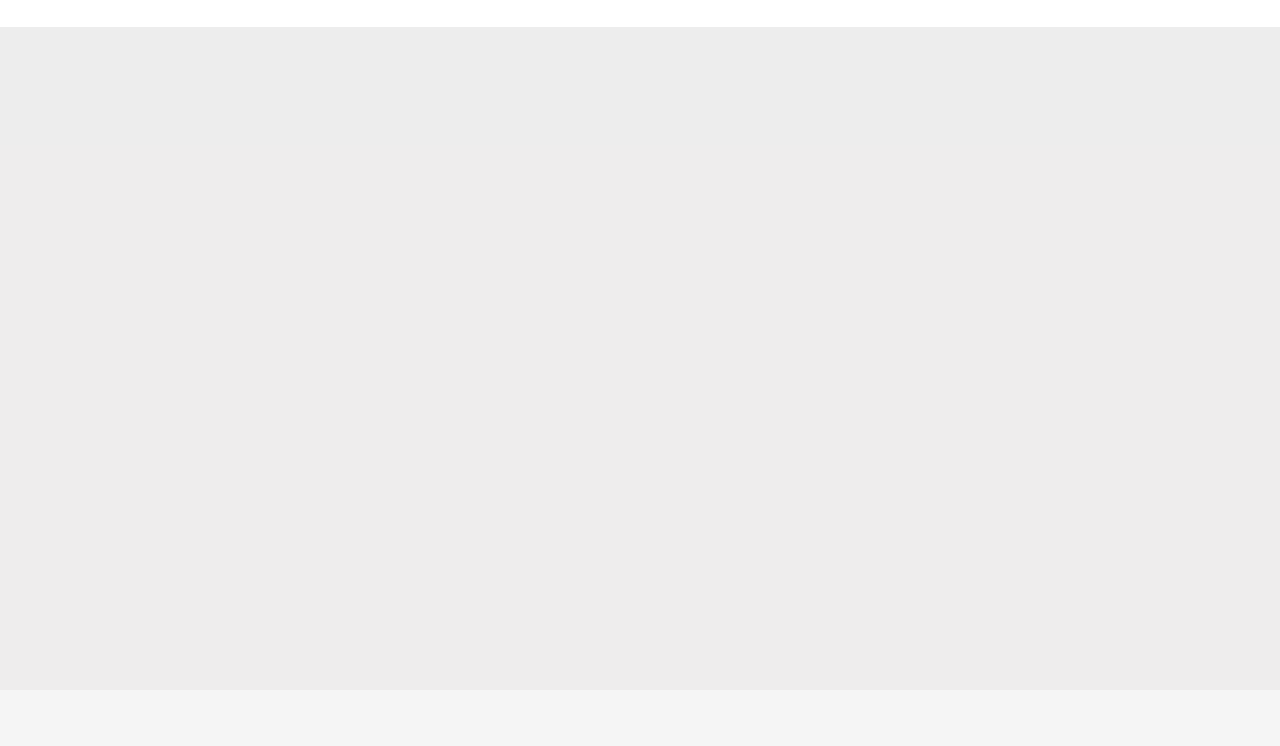
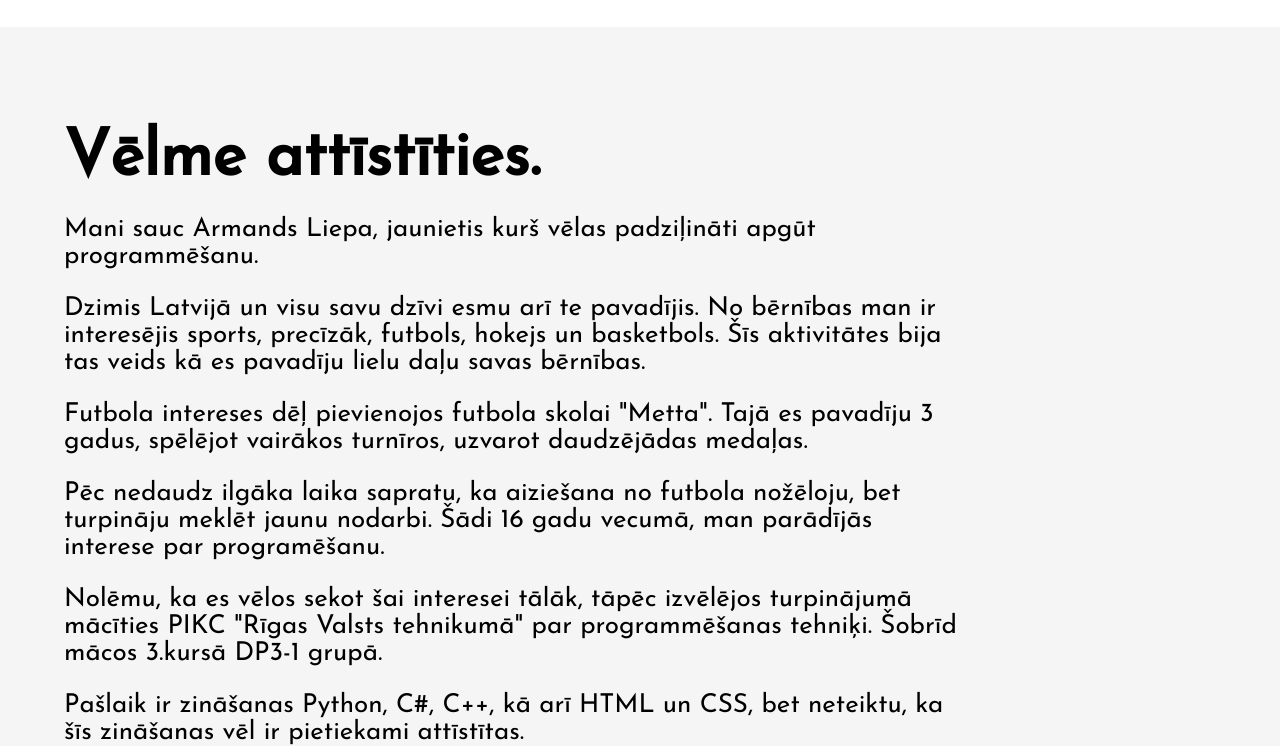
Before and after one commit to armands62/armands62.github.io, a plain HTML site: page about.html in a window 1280 px wide. Shown: the part 110-856 px from the top of the page. Before the commit the page ends 800 px from the top, so only its background shows below. Drawn offline with Linux system fonts and the light colour scheme.

Commit message:
about pabeigts, varbut velak vel images pieliks

```diff
--- a/about.html
+++ b/about.html
@@ -26,9 +26,17 @@
         </nav>
       </header>
       <div class="main">
-        <h1></h1>
+        <div class="about">
+          <h1>Vēlme attīstīties.</h1>
+          <p>Mani sauc Armands Liepa, jaunietis kurš vēlas padziļināti apgūt programmēšanu.</p>
+          <p>Dzimis Latvijā un visu savu dzīvi esmu arī te pavadījis. No bērnības man ir interesējis sports, precīzāk, futbols, hokejs un basketbols. Šīs aktivitātes bija tas veids kā es pavadīju lielu daļu savas bērnības.</p>
+          <p>Futbola intereses dēļ pievienojos futbola skolai "Metta". Tajā es pavadīju 3 gadus, spēlējot vairākos turnīros, uzvarot daudzējādas medaļas.</p>
+          <p>Pēc nedaudz ilgāka laika sapratu, ka aiziešana no futbola nožēloju, bet turpināju meklēt jaunu nodarbi. Šādi 16 gadu vecumā, man parādījās interese par programēšanu.</p>
+          <p>Nolēmu, ka es vēlos sekot šai interesei tālāk, tāpēc izvēlējos  turpinājumā mācīties PIKC "Rīgas Valsts tehnikumā" par programmēšanas tehniķi. Šobrīd mācos 3.kursā DP3-1 grupā.</p>
+          <p>Pašlaik ir zināšanas Python, C#, C++, kā arī HTML un CSS, bet neteiktu, ka šīs zināšanas vēl ir pietiekami attīstītas.</p>
 
 
+        </div>
       </div>
   </body>
 </html>
--- a/style.css
+++ b/style.css
@@ -2,6 +2,19 @@
   margin: 0;
   padding: 0;
   box-sizing: border-box;
+}
+
+html {
+  background-color: rgba(211, 210, 210, 0.219);
+}
+
+@keyframes fadeInAnimation {
+  0% {
+    opacity: 0;
+  }
+  100% {
+    opacity: 1;
+  }
 }
 
 .virsraksts {
@@ -13,12 +26,6 @@
   font-size: 25px;
   padding: 30px 5%;
   color: #0f7cf1;
-}
-
-html,
-body {
-  height: 100%;
-  background-color: rgba(211, 210, 210, 0.219);
 }
 
 #logo {
@@ -74,15 +81,61 @@ body {
 .intro h2 {
   font-size: 40px;
   margin-bottom: 60px;
+  animation: fadeInAnimation ease 2s;
+  animation-iteration-count: 1;
+  animation-fill-mode: forwards;
 }
 
 .intro h1 {
-  font-size: 64px;
+  font-size: 46px;
   line-height: 1.065;
   margin-bottom: 20px;
+  animation: fadeInAnimation ease 3s;
+  animation-iteration-count: 1;
+  animation-fill-mode: forwards;
 }
 
 .intro h3 {
   font-size: 21px;
   line-height: 1.2;
+  margin-bottom: 20px;
+  animation: fadeInAnimation ease 2s;
+  animation-iteration-count: 1;
+  animation-fill-mode: forwards;
 }
+
+.intro a {
+  padding-bottom: 20px;
+  font-size: 21px;
+  text-decoration: none;
+  color: #0b55a5;
+  animation: fadeInAnimation ease 2s;
+  animation-iteration-count: 1;
+  animation-fill-mode: forwards;
+}
+
+.intro a:hover {
+  color: #041d38;
+  text-decoration: underline;
+}
+
+.about {
+  padding-left: 5%;
+  padding-right: 25%;
+  padding-top: 100px;
+}
+.about h1 {
+  font-size: 64px;
+  margin-bottom: 10px;
+  animation: fadeInAnimation ease 3s;
+  animation-iteration-count: 1;
+  animation-fill-mode: forwards;
+}
+
+.about p {
+  margin-top: 25px;
+  font-size: 26px;
+  animation: fadeInAnimation ease 2s;
+  animation-iteration-count: 1;
+  animation-fill-mode: forwards;
+}
```
Also changed, not shown: index.html (+4 -4 lines).
